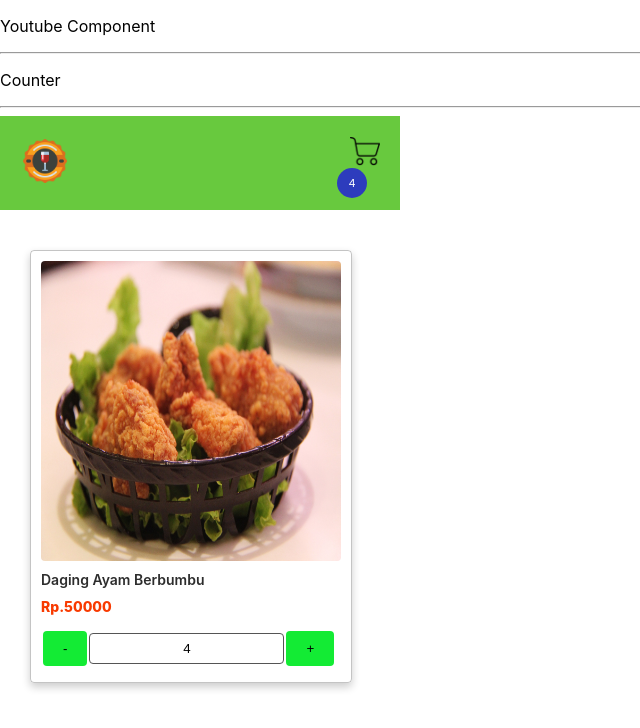
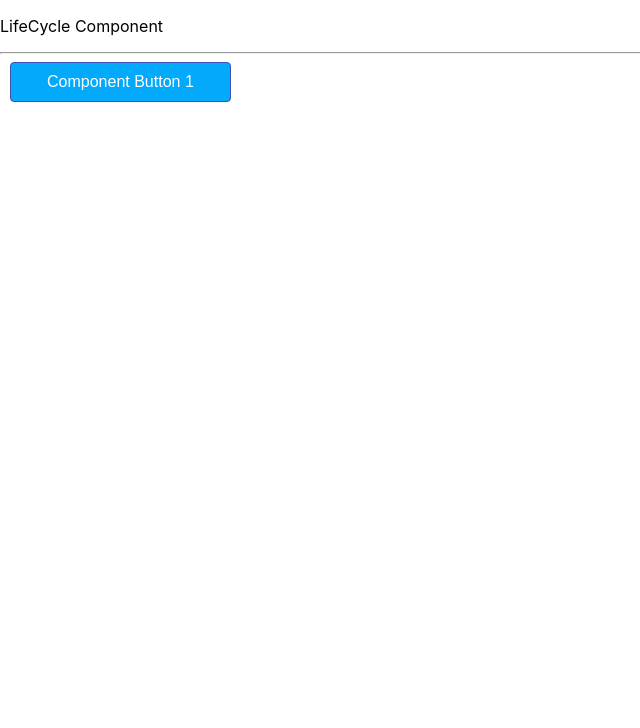
Before and after one commit to martin880/myproject, a React (Create React App) app: page / in a window 1280 px wide. Shown: the top 728 px of the page, without its empty margins (0-640 px from the left). Built offline with nearby package versions, Linux system fonts and the light colour scheme.

Commit message:
LifeCycle component

```diff
--- /dev/null
+++ b/src/component/LifeCycleComp/LifeCycleComp.css
@@ -0,0 +1,14 @@
+.btn {
+    padding: 10px 36px;
+    border: 1px solid #3F51B5;
+    border-radius: 4px;
+    outline: none;
+    background: #03A9FA;
+    color: white;
+    font-size: 16px;
+    margin-left: 10px;
+}
+
+.btn:hover{
+    cursor: pointer;
+}
--- /dev/null
+++ b/src/component/LifeCycleComp/LifeCycleComp.jsx
@@ -0,0 +1,60 @@
+import React, { Component } from 'react';
+import './LifeCycleComp.css';
+
+class LifeCycleComp extends Component {
+    constructor (props) {
+        super(props);
+        this.state = {
+            count: 1
+        }
+        console.log('constructor')
+    }
+
+    static getDerivedStateFromProps(props, state){
+        console.log('getDerivedStateFromProps')
+        return null;
+    }
+    componentDidMount () {
+        console.log('componentDidMount')
+        // setTimeout(() => {
+        //     this.setState({
+        //         count: 2
+        //     })
+        // }, 5000)
+    }
+    shouldComponentUpdate (nextProps, nextState) {
+        console.group('shouldComponentUpdate')
+        // console.log('nextProps: ', nextProps);
+        console.log('nextState', nextState);
+        console.log('this state: ', this.state);
+        console.groupEnd();
+        if(nextState.count >= 4){
+            return false;
+        }
+        return true;
+    }
+    getSnapshotBeforeUpdate (prevProps, prevState) {
+        console.log('getSnapshotBeforeUpdate')
+        return null;
+    }
+    componentDidUpdate (prevProps, prevState, snapshot) {
+        console.log('componentDidUpdate')
+    }
+    componentWillUnmount () {
+        console.log('componentWillUnmount')
+    }
+
+    changeCount = () => {
+        this.setState({
+            count: this.state.count + 1
+        })
+    }
+    render() {
+        console.log('render')
+        return (
+            <button className="btn" onClick={this.changeCount}>Component Button {this.state.count}</button>
+        )
+    }
+}
+
+export default  LifeCycleComp;
--- a/src/component/Product/Product.css
+++ b/src/component/Product/Product.css
@@ -98,7 +98,7 @@
 .button {
     background-color: rgb(19, 235, 52);
     border: none;
-    color: black;
+    color: white;
     padding: 10px 20px;
     text-align: center;
     text-decoration: none;
@@ -109,7 +109,7 @@
   }
 
   .button:hover {
-    background-color: #beff0d;
+    background-color: #0032d8;
     color: white;
   }
 
--- a/src/container/home/Home.jsx
+++ b/src/container/home/Home.jsx
@@ -1,21 +1,40 @@
 import React, { Component } from 'react';
-import YouTubeComp from '../../component/YouTubeComp/YouTubeComp';
-import Product from '../../component/Product/Product';
+// import YouTubeComp from '../../component/YouTubeComp/YouTubeComp';
+// import Product from '../../component/Product/Product';
+import LifeCycleComp from '../../component/LifeCycleComp/LifeCycleComp';
 
 class Home extends Component {
+    state = {
+        showComponent: true
+    }
+
+    componentDidMount (){
+        setTimeout (() => {
+            this.setState({
+                showComponent: false
+            })
+        }, 15000)
+    }
     render() {
         return (
             <div>
-            <p>Youtube Component</p>
-            <hr/>
+            {/* <p>Youtube Component</p>
+            <hr/> */}
                 {/* <YouTubeComp time="7.12" title="Belajar react js bagian 1" desc="1 jt kali ditonton. 1 minggu yang lalu"/>
                 <YouTubeComp time="8.20" title="Belajar react js bagian 2" desc="2 jt kali ditonton. 2 minggu yang lalu"/>
                 <YouTubeComp time="6.40" title="Belajar react js bagian 3" desc="3 jt kali ditonton. 3 minggu yang lalu"/>
                 <YouTubeComp time="10.01" title="Belajar react js bagian 4" desc="4 jt kali ditonton. 4 minggu yang lalu"/>
                 <YouTubeComp/> */}
-                <p>Counter</p>
+                {/* <p>Counter</p>
                 <hr/>
-                <Product/>
+                <Product/> */}
+                <p>LifeCycle Component</p>
+                <hr/>
+                {
+                     //jika statecomponent bernilai true maka munculkan LifeCycleComp,jika statecomponent bernilai false maka tidak memunculkan komponen apapun.
+                    this.state.showComponent ?
+                    <LifeCycleComp/> : null
+                }
             </div>
         )
     }
```
Also changed, not shown: 2 other files (tests, documents, lock files or other folders).
